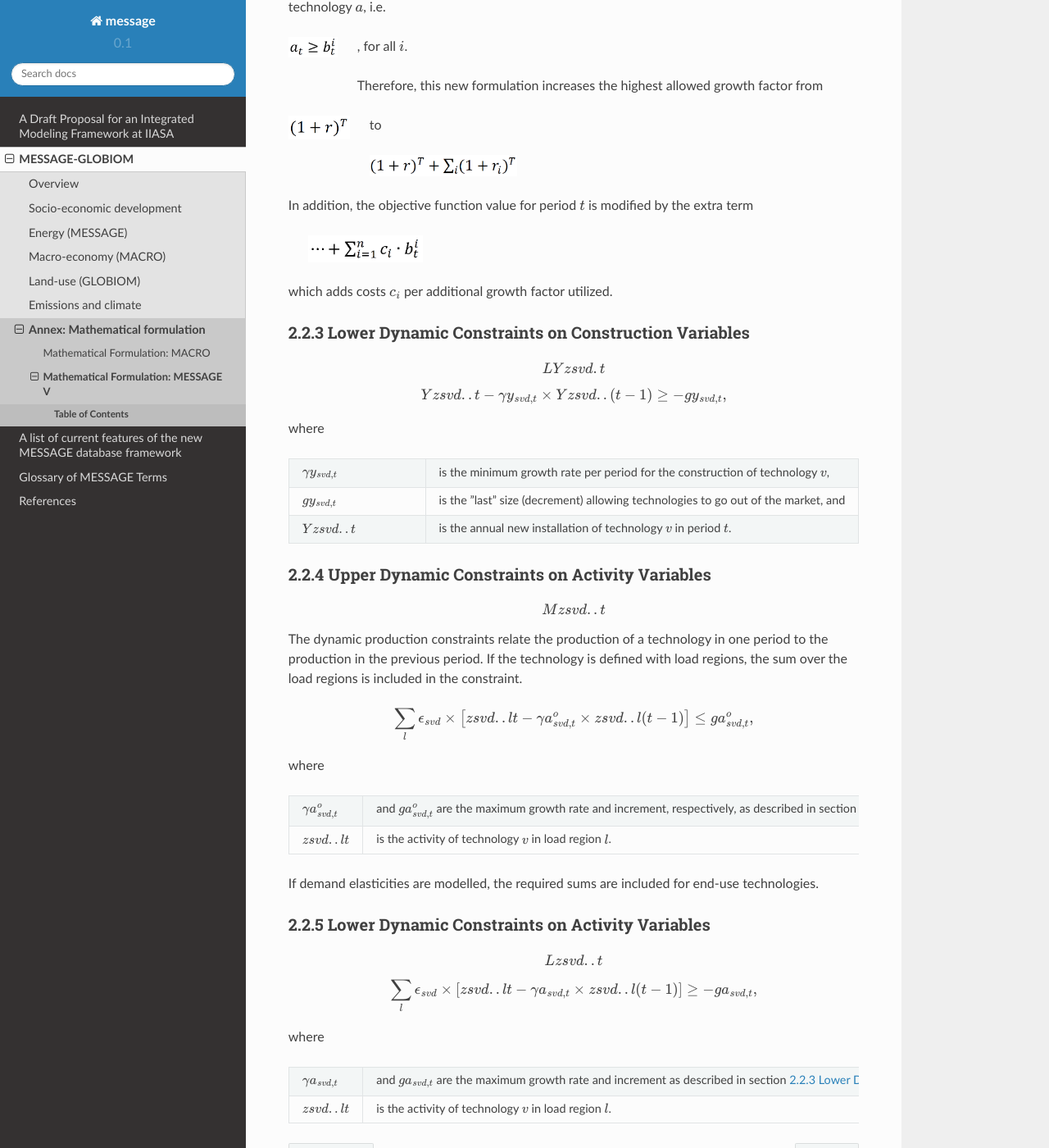
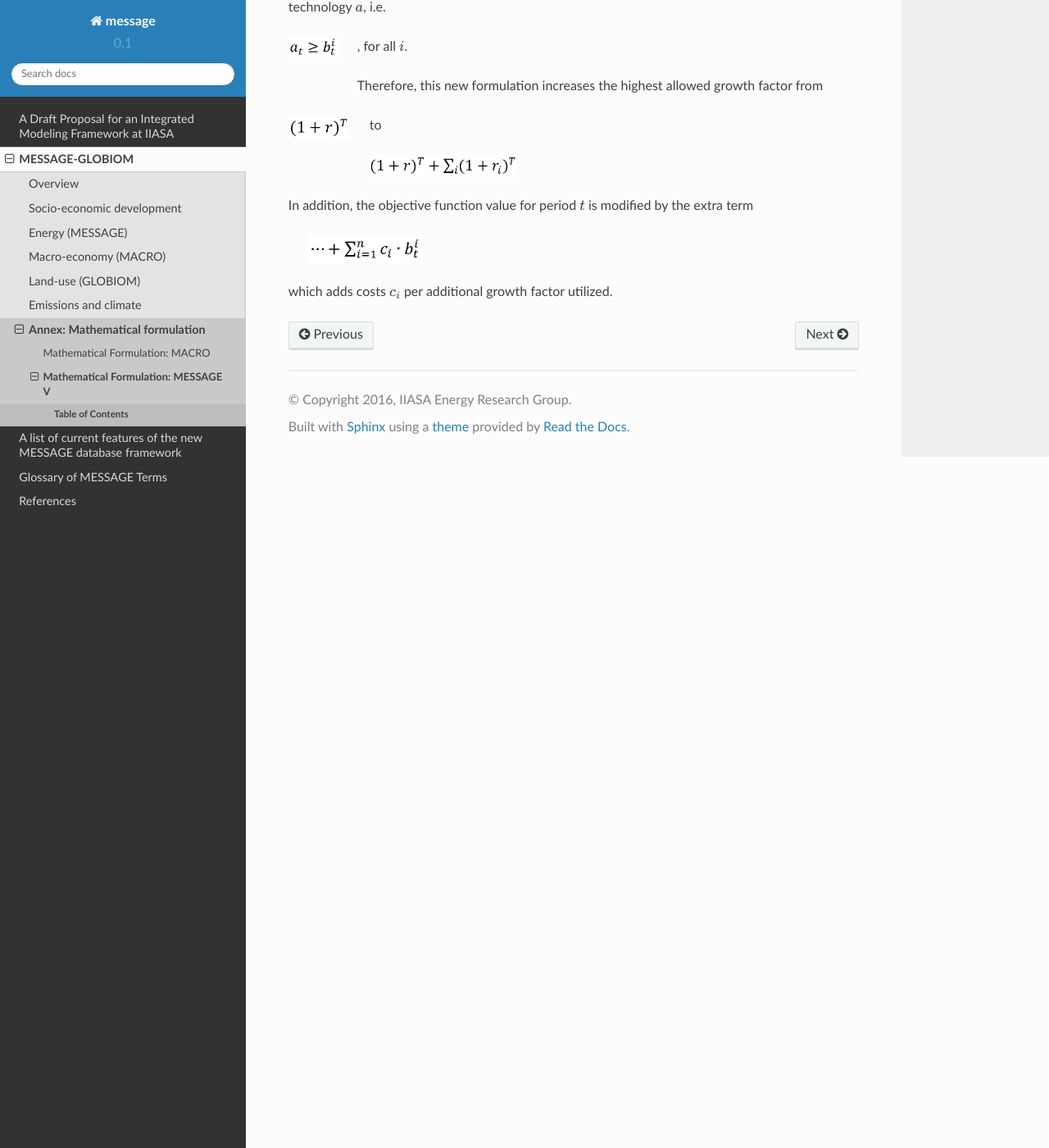
Before and after one commit to iiasa/message_doc, a Sphinx documentation site: the page built from source/message_globiom/annex/message/2_conversion_technologies.rst, in a window 1280 px wide and 1400 px high, scrolled down 4368 px. Shown: the whole window at 82% size. Built offline with Sphinx 7.4.7 and the Read the Docs theme 2.0.0, drawn with Linux system fonts in a browser that asks for light colours; pages that are not in the unit, such as notebooks, are missing from menus; cross-references to code outside the pages are shown as plain code.

Commit message:
Update 2_conversion_technologies.rst

```diff
--- a/source/message_globiom/annex/message/2_conversion_technologies.rst
+++ b/source/message_globiom/annex/message/2_conversion_technologies.rst
@@ -227,72 +227,3 @@ In addition, the objective function value for period :math:`t` is modified by th
    :width: 140px
 
 which adds costs :math:`c_i` per additional growth factor utilized.
-
-.. _lowerdynamic:
-
-2.2.3 	Lower Dynamic Constraints on Construction Variables
-~~~~~~~~~~~~~~~~~~~~~~
-
-.. math::
-   LYzsvd.t
-
-.. math::
-   Yzsvd..t − \gamma y_{svd,t} \times Yzsvd..(t−1) \geq −gy_{svd,t},
-
-where
-
-.. list-table::
-   :widths: 40 110
-   :header-rows: 0
-
-   * - :math:`\gamma y_{svd,t}`
-     - is the minimum growth rate per period for the construction of technology :math:`v`,
-   * - :math:`gy_{svd,t}`
-     - is the ”last” size (decrement) allowing technologies to go out of the market, and
-   * - :math:`Yzsvd..t`
-     - is the annual new installation of technology :math:`v` in period :math:`t`.
-
-.. _upper_dynamic_constraint_activity:
-
-2.2.4 	Upper Dynamic Constraints on Activity Variables
-~~~~~~~~~~~~~~~~~~~~~~
-.. math::
-   M zsvd..t
-
-The dynamic production constraints relate the production of a technology in one period to the production in the previous period. If the technology is defined with load regions, the sum over the load regions is included in the constraint.
-
-.. math::
-   \sum_l\epsilon_{svd}\times \left [ zsvd..lt - \gamma a_{svd,t}^o \times zsvd..l (t-1) \right ] \leq ga_{svd,t}^o,
-
-where
-
-.. list-table::
-   :widths: 40 110
-   :header-rows: 0
-
-   * - :math:`\gamma a_{svd,t}^o`
-     - and :math:`ga_{svd,t}^o` are the maximum growth rate and increment, respectively, as described in section :ref:`upper_dynamic_constraint_capacity` (the increment is to be given in units of main output), and
-   * - :math:`zsvd..lt`
-     - is the activity of technology :math:`v` in load region :math:`l`.
-
-If demand elasticities are modelled, the required sums are included for end-use technologies.
-
-
-2.2.5 	Lower Dynamic Constraints on Activity Variables
-~~~~~~~~~~~~~~~~~~~~~~
-.. math::
-   Lzsvd..t
-
-.. math::
-   \sum_l\epsilon_{svd}\times \left [zsvd..lt - \gamma a_{svd,t}\times zsvd..l(t-1) \right ] \geq - ga_{svd,t},
-
-where
-
-.. list-table::
-   :widths: 40 110
-   :header-rows: 0
-
-   * - :math:`\gamma a_{svd,t}`
-     - and :math:`ga_{svd,t}` are the maximum growth rate and increment as described in section :ref:`lowerdynamic`, and
-   * - :math:`zsvd..lt`
-     - is the activity of technology :math:`v` in load region :math:`l`.
```
